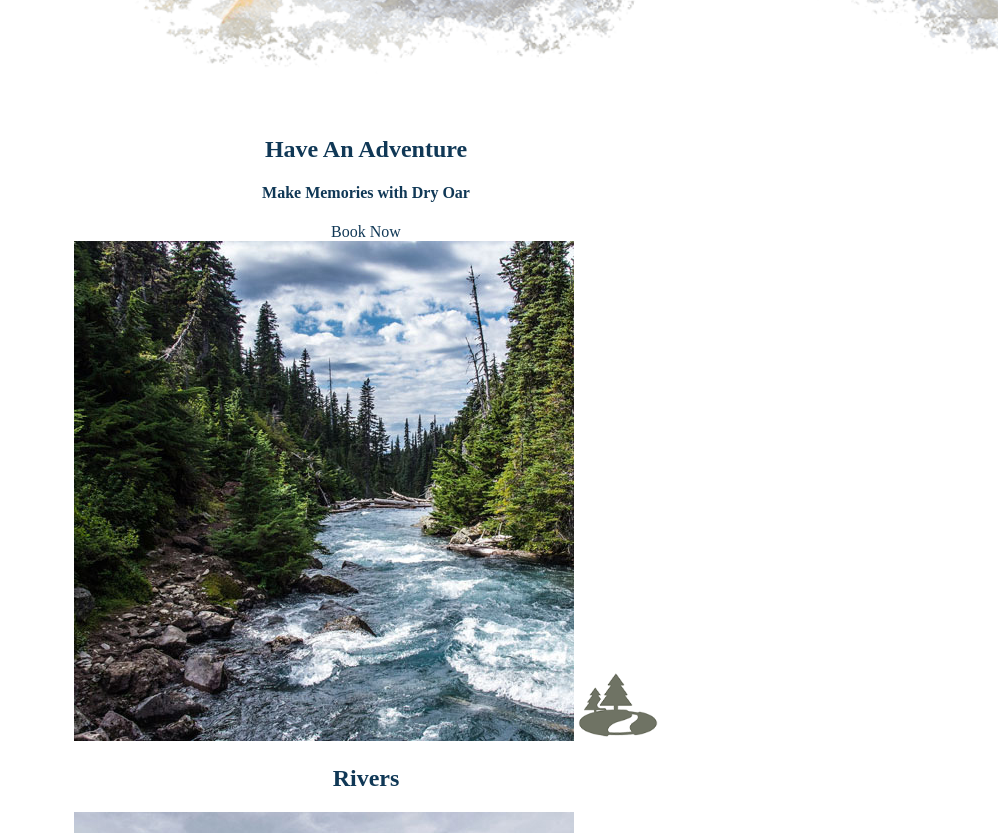
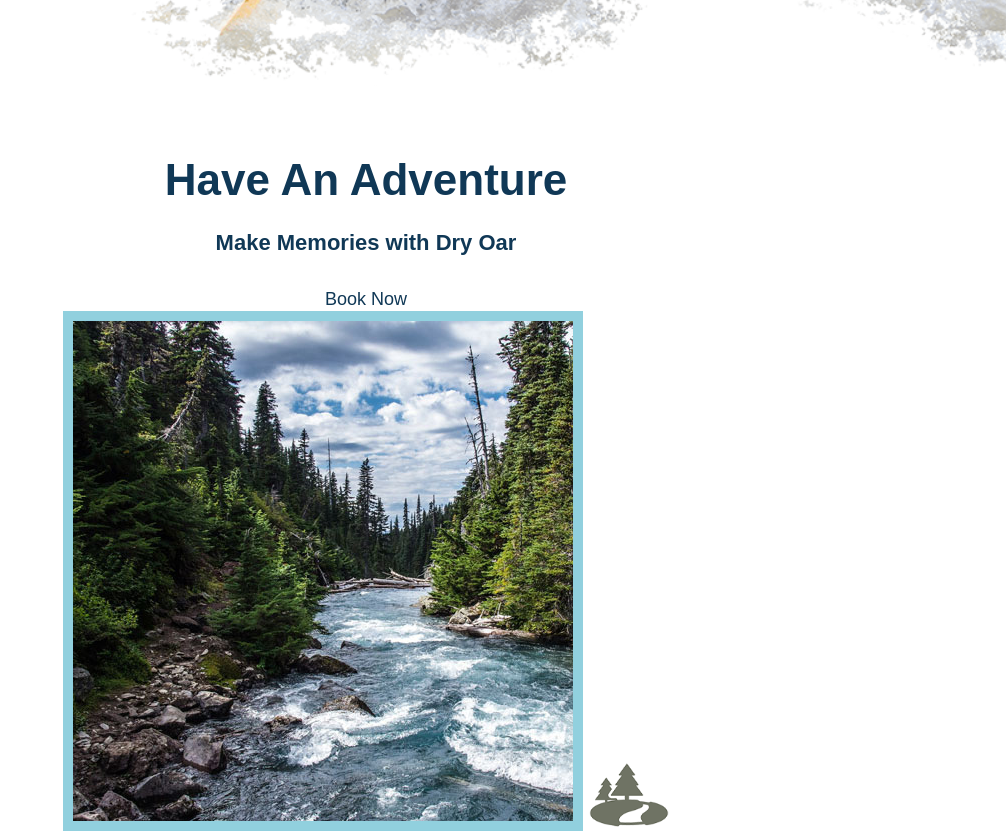
Before and after one commit to kimah72/wwd130, a plain HTML site: page wwr/index.html in a window 1280 px wide. Shown: the part 840-1673 px from the top of the page, without its empty margins (274-1280 px from the left). Drawn offline with Linux system fonts and the light colour scheme.

Commit message:
rafting update

```diff
--- /dev/null
+++ b/aboutme/styles/style.css
@@ -0,0 +1,107 @@
+
+
+h1 {
+    font-family: 'Trebuchet MS', 'Lucida Sans Unicode', 'Lucida Grande', 'Lucida Sans', Arial, sans-serif;
+    font-size: 24px;
+    font-style: normal;
+    font-variant: normal;
+    font-weight: 700;
+    line-height: 26.4px;
+}
+
+.home-title {
+    font-family: 'Rock Salt', 'Bradley Hand', sans-serif;
+    font-size: 2em;
+}
+
+h3 {
+    font-family: 'Trebuchet MS', 'Lucida Sans Unicode', 'Lucida Grande', 'Lucida Sans', Arial, sans-serif;
+    font-size: 14px;
+    font-style: normal;
+    font-variant: normal;
+    font-weight: 700;
+    line-height: 15.4px;
+}
+
+p {
+    font-family: 'Trebuchet MS', 'Lucida Sans Unicode', 'Lucida Grande', 'Lucida Sans', Arial, sans-serif;
+    font-size: 14px;
+    font-style: normal;
+    font-variant: normal;
+    font-weight: 400;
+    line-height: 20px;
+}
+
+blockquote {
+    font-family: 'Trebuchet MS', 'Lucida Sans Unicode', 'Lucida Grande', 'Lucida Sans', Arial, sans-serif;
+    font-size: 21px;
+    font-style: normal;
+    font-variant: normal;
+    font-weight: 400; line-height: 30px;
+}
+
+pre {
+    font-family: "Arial Black", "Arial Bold", Gadget, sans-serif;
+    font-size: 13px;
+    font-style: normal;
+    font-variant: normal;
+    font-weight: 400;
+    line-height: 18.5714px;
+}
+
+main {
+    width: 80%;
+    margin: 50px auto;
+    text-align: center;
+}
+
+.msg {
+    background-color: #6f7364;
+    line-height: 1.5em;
+}
+
+  body {
+    background-color: #fcfbfb;
+    font-family: Raleway, Arial, sans-serif;
+    font-size: 22px;
+    margin: 0;
+    padding: 0;
+}
+
+h2 {
+    margin: 0;
+}
+
+nav a {
+    text-decoration: none;
+    color: #fcfbfb;
+    text-align: center;
+    padding: 35px;
+}
+
+.book, .join {
+    background-color: #d9c2a3;
+    color: black;
+    text-decoration: none;
+    font-size: 18px;
+    padding: 15px 30px;
+    margin-top: 50px;
+}
+
+.book, .join {
+    background-color: #d9c2a3;
+    color: black;
+    text-decoration: none;
+    font-size: 18px;
+    padding: 15px 30px;
+    margin-top: 50px;
+    border-radius: 5px;
+}
+
+.card-img {
+    border: 10px solid #d9c2a3;
+}
+
+main section img {
+    box-sizing: border-box;
+}
--- a/wwr/styles/style.css
+++ b/wwr/styles/style.css
@@ -6,7 +6,12 @@
 }
 body {
     background-color: white;
-    color: #103856
+    color: #103856;
+    font-family: Raleway, Arial, sans-serif;
+    font-size: 22px;
+    margin: 0;
+    padding: 0;
+
 }
 
 header {
@@ -18,6 +23,7 @@ nav a {
     text-align: center;
     color: #103856;
     text-decoration: none;
+    padding: 35px;
 
 }
 
@@ -32,22 +38,37 @@ img.logo {
 }
 
 .home-title {
+    font-family: 'Rock Salt', 'Bradley Hand', sans-serif;
+    font-size: 2em;
     color: #103856;
 }
 
 h4 {
     color: #103856;
 }
+
+.card-img {
+    border: 10px solid #91D0DE;
+}
+
 .book {
     background-color: white;
     color: #103856;
     text-decoration: none;
+    font-size: 18px;
+    padding: 15px 30px;
+    margin-top: 50px;
+    border-radius: 5px;
 }
 
 .join {
     background-color: #91D0DE;
     color: #103856;
     text-decoration: none;
+    font-size: 18px;
+    padding: 15px 30px;
+    margin-top: 50px;
+    border-radius: 5px;
 }
 
 .book:hover, .join:hover {
@@ -63,6 +84,15 @@ h4 {
     width: 100%;
 }
 
+h1 {
+    font-family: 'Trebuchet MS', 'Lucida Sans Unicode', 'Lucida Grande', 'Lucida Sans', Arial, sans-serif;
+    font-size: 24px;
+    font-style: normal;
+    font-variant: normal;
+    font-weight: 700;
+    line-height: 26.4px;
+}
+
 #hero-msg h1, #hero-msg h4 {
     text-align: center;
 }
@@ -75,6 +105,10 @@ main section {
     text-align: center;
 }
 
+main section img {
+    box-sizing: border-box;
+}
+
 #background {
     height: 725px;
     background-color: #91D0DE;
@@ -83,8 +117,14 @@ main section {
 
 .msg {
     background-color: #91D0DE;
-    color: #103856
+    color: #103856;
+    line-height: 1.5em;
 }
+
+h2 {
+    margin: 0;
+}
+
 .msg h2 {
     color: #103856;
 }
```
Also changed, not shown: aboutme/humble_begingings.html (added, +23 -0 lines), aboutme/index.html (+7 -14 lines), aboutme/images/Screenshot2023-05-20.png (added), practice/images/w05_circles.jpg (added), practice/images/w05_ice_image_desk.jpg (added), practice/images/w05_ice_image_graphic.png (added), practice/images/w05_ice_image_person.jpg (added).
